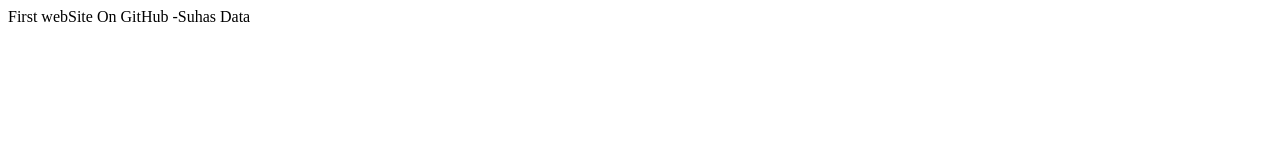
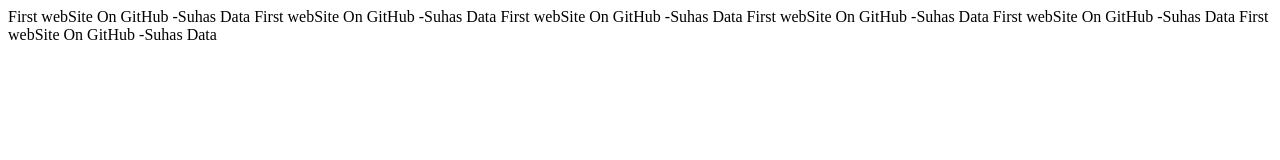
Before and after one commit to suhasdhongade/suhasdhongade.github.io, a plain HTML site: page Index.html in a window 1280 px wide. Drawn offline with Linux system fonts and the light colour scheme.

Commit message:
asdasdasdasdasdasd

```diff
--- a/Index.html
+++ b/Index.html
@@ -6,5 +6,10 @@
 </head>
 <body>
     First webSite On GitHub -Suhas  Data
+    First webSite On GitHub -Suhas  Data
+    First webSite On GitHub -Suhas  Data
+    First webSite On GitHub -Suhas  Data
+    First webSite On GitHub -Suhas  Data
+    First webSite On GitHub -Suhas  Data
 </body>
 </html>
```
